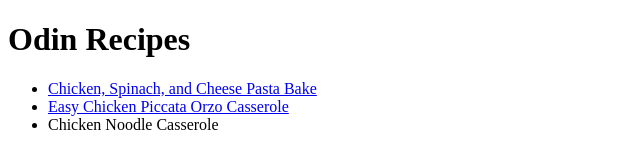
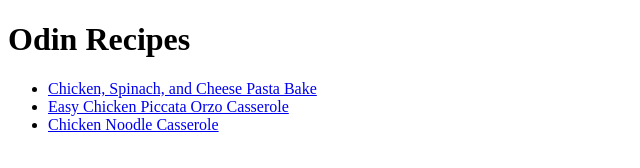
Before and after one commit to SUJIL817/odin-recipes, a plain HTML site: page index.html in a window 1280 px wide. Shown: the whole page, without its empty margins (0-640 px from the left). Drawn offline with Linux system fonts and the light colour scheme.

Commit message:
cleared not set closing tags

```diff
--- a/index.html
+++ b/index.html
@@ -10,7 +10,7 @@
     <ul>
     <li><a href="./recipes/chicken-pasta.html">Chicken, Spinach, and Cheese Pasta Bake</a></li>
     <li><a href="./recipes/chicken-piccata.html">Easy Chicken Piccata Orzo Casserole </a></li>
-    <li><a href="./recipes/chicken-noodle.html"></a>Chicken Noodle Casserole</li>
+    <li><a href="./recipes/chicken-noodle.html">Chicken Noodle Casserole</a></li>
     </ul>
 
 </body>
```
